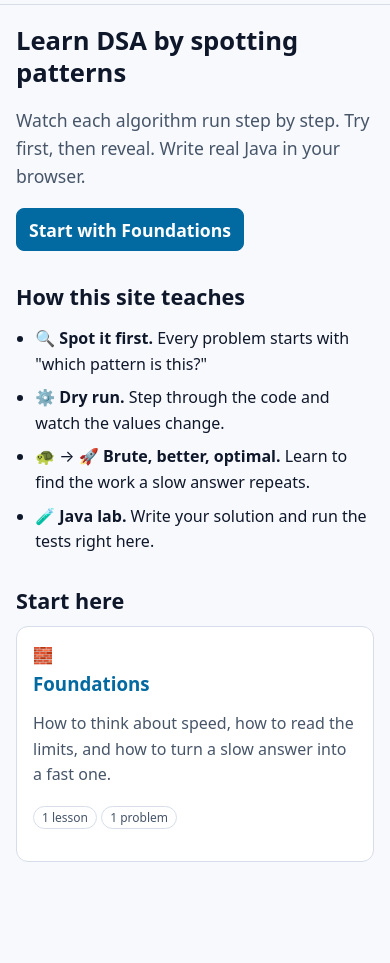
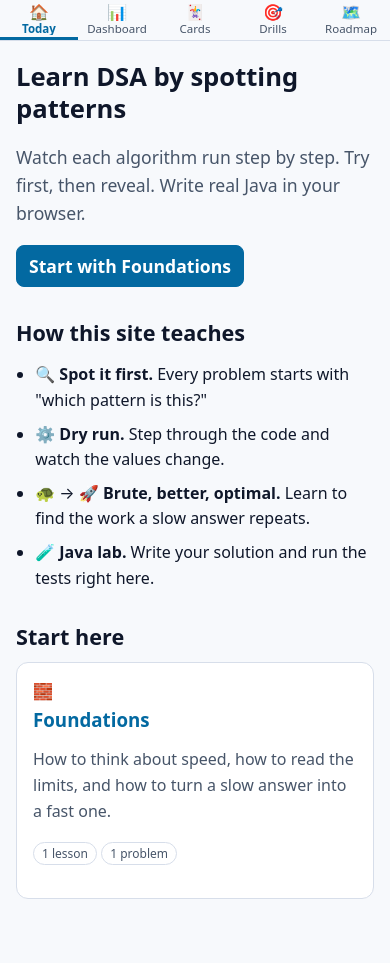
Before and after one commit to AkashkumarChoudhary/dsa-playbook, a website built with Vite: page index.html in a window 390 px wide. Shown: the part 56-1019 px from the top of the page. Before the commit the page ends 982 px from the top, so only its background shows below. Built offline with nearby package versions, Linux system fonts and the light colour scheme.

Commit message:
feat(app): wire the new pages, top nav, module dots and boot (Part 1b Task 22)
Co-Authored-By: Claude Opus 5.5 <noreply@anthropic.com>

```diff
--- a/src/main.ts
+++ b/src/main.ts
@@ -12,7 +12,7 @@ import './styles/index.css';
 const store = createStore(browserStorage(window), window);
 const theme = initTheme(window, store);
 const registry = buildRegistry(contentInput);
-const shell = mountShell(document.getElementById('app') as HTMLElement, registry, theme);
+const shell = mountShell(document.getElementById('app') as HTMLElement, registry, theme, store);
 const runner = new TeaVMRunner();
 window.__dsa = { routes: allRoutes(registry) };
 
--- a/src/pages/router-view.ts
+++ b/src/pages/router-view.ts
@@ -4,11 +4,18 @@ import type { Route } from '../core/router';
 import type { Store } from '../core/store';
 import type { createEditor } from '../lab/editor';
 import type { JavaRunner } from '../lab/runner';
-import { renderHome } from './home';
+import { mountCardsPage } from './cards-page';
+import { clockOf } from './clock';
+import { renderDashboard } from './dashboard-page';
+import { mountDrillsPage } from './drills-page';
 import { mountLessonPage } from './lesson-page';
 import { mountModulePage } from './module-page';
 import { renderNotFound } from './not-found';
 import { mountProblemPage } from './problem-page';
+import { renderRoadmap } from './roadmap-page';
+import { mountSettings } from './settings-page';
+import { renderSheet } from './sheet-page';
+import { renderToday } from './today';
 
 export interface PageContext {
   registry: Registry;
@@ -20,33 +27,50 @@ export interface PageContext {
 }
 
 const noop = () => {};
+const titled = (title: string, cleanup: () => void = noop) => ({ title: `${title} · DSA Playbook`, cleanup });
 
 export function renderRoute(route: Route, outlet: HTMLElement, ctx: PageContext): { title: string; cleanup: () => void } {
   outlet.innerHTML = '';
-  if (route.name === 'home') {
-    render(outlet, renderHome(ctx.registry));
-    return { title: 'DSA Playbook', cleanup: noop };
-  }
-  if (route.name === 'module') {
-    const m = ctx.registry.module(route.id);
-    if (m) {
-      const cleanup = mountModulePage(outlet, m, ctx);
-      return { title: `${m.title} · DSA Playbook`, cleanup };
+  const now = clockOf(ctx);
+  switch (route.name) {
+    case 'home':
+      render(outlet, renderToday(ctx, now()));
+      return { title: 'DSA Playbook', cleanup: noop };
+    case 'dashboard':
+      render(outlet, renderDashboard(ctx, now()));
+      return titled('Dashboard');
+    case 'roadmap':
+      render(outlet, renderRoadmap(ctx));
+      return titled('Roadmap');
+    case 'settings':
+      return titled('Settings', mountSettings(outlet, ctx));
+    case 'drills':
+      return titled('Spot-It drill', mountDrillsPage(outlet, ctx, { moduleId: route.moduleId }));
+    case 'cards':
+      return titled('Flashcards', mountCardsPage(outlet, ctx, route.deck));
+    case 'sheet': {
+      const sheet = ctx.registry.sheet(route.id);
+      if (!sheet) break;
+      render(outlet, renderSheet(sheet, ctx));
+      return titled(sheet.title);
     }
-  }
-  if (route.name === 'lesson') {
-    const lesson = ctx.registry.lesson(route.id);
-    if (lesson) {
-      const cleanup = mountLessonPage(outlet, lesson, ctx);
-      return { title: `${lesson.title} · DSA Playbook`, cleanup };
+    case 'module': {
+      const m = ctx.registry.module(route.id);
+      if (!m) break;
+      return titled(m.title, mountModulePage(outlet, m, ctx));
     }
-  }
-  if (route.name === 'problem') {
-    const problem = ctx.registry.problem(route.id);
-    if (problem) {
-      const cleanup = mountProblemPage(outlet, problem, ctx);
-      return { title: `${problem.title} · DSA Playbook`, cleanup };
+    case 'lesson': {
+      const lesson = ctx.registry.lesson(route.id);
+      if (!lesson) break;
+      return titled(lesson.title, mountLessonPage(outlet, lesson, ctx));
     }
+    case 'problem': {
+      const problem = ctx.registry.problem(route.id);
+      if (!problem) break;
+      return titled(problem.title, mountProblemPage(outlet, problem, ctx));
+    }
+    case 'notFound':
+      break;
   }
   render(outlet, renderNotFound());
   return { title: 'Not found · DSA Playbook', cleanup: noop };
--- a/src/pages/shell.ts
+++ b/src/pages/shell.ts
@@ -1,21 +1,51 @@
 import { html, render } from '../core/html';
 import type { Registry } from '../core/registry';
 import { href, type Route } from '../core/router';
+import type { Store, StoredState } from '../core/store';
 import type { ThemeControl } from '../core/theme';
+import { lessonDone } from '../engine/mastery';
+import { startedModules } from '../engine/progress';
+import { isSolved } from '../engine/tracker';
 
 export interface Shell {
   outlet: HTMLElement;
   setActive(route: Route): void;
 }
 
-export function mountShell(root: HTMLElement, registry: Registry, theme: ThemeControl): Shell {
+type DotState = 'none' | 'started' | 'done';
+const DOT_LABEL: Record<DotState, string> = { none: 'Not started', started: 'Started', done: 'Done' };
+
+const NAV: { route: Exclude<Route, { name: 'notFound' }>; icon: string; label: string }[] = [
+  { route: { name: 'home' }, icon: '🏠', label: 'Today' },
+  { route: { name: 'dashboard' }, icon: '📊', label: 'Dashboard' },
+  { route: { name: 'cards' }, icon: '🃏', label: 'Cards' },
+  { route: { name: 'drills' }, icon: '🎯', label: 'Drills' },
+  { route: { name: 'roadmap' }, icon: '🗺️', label: 'Roadmap' },
+];
+
+/** Empty until a lesson of the module is opened. Full when every built lesson is done and every built problem is solved. */
+function moduleDot(registry: Registry, state: Readonly<StoredState>, moduleId: string, started: ReadonlySet<string>): DotState {
+  const m = registry.module(moduleId);
+  if (!m) return 'none';
+  const items = m.lessonIds.length + m.problemIds.length;
+  const done = items > 0 && m.lessonIds.every((id) => lessonDone(state, id)) && m.problemIds.every((id) => isSolved(state.problems[id]));
+  if (done) return 'done';
+  return started.has(moduleId) ? 'started' : 'none';
+}
+
+export function mountShell(root: HTMLElement, registry: Registry, theme: ThemeControl, store?: Store): Shell {
   render(root, html`
     <a class="visually-hidden" href="#main">Skip to content</a>
     <header class="topbar">
-      <button type="button" class="menu-btn" data-action="menu" aria-label="Open menu" aria-expanded="false">☰</button>
-      <a class="brand" href="#/">🧩 DSA Playbook</a>
-      <span class="spacer"></span>
-      <button type="button" data-action="theme" aria-label="Switch dark or light theme">🌓</button>
+      <div class="topbar-row">
+        <button type="button" class="menu-btn" data-action="menu" aria-label="Open menu" aria-expanded="false">☰</button>
+        <a class="brand" href="#/">🧩 DSA Playbook</a>
+        <span class="spacer"></span>
+        <button type="button" data-action="theme" aria-label="Switch dark or light theme">🌓</button>
+      </div>
+      <nav class="topnav" aria-label="Main">
+        ${NAV.map((n) => html`<a href="${href(n.route)}"><span class="nav-icon" aria-hidden="true">${n.icon}</span><span>${n.label}</span></a>`)}
+      </nav>
     </header>
     <div class="layout">
       <aside class="sidebar" aria-label="Modules">
@@ -23,7 +53,7 @@ export function mountShell(root: HTMLElement, registry: Registry, theme: ThemeCo
           ${registry.modules.map((m) => html`
             <h2>${m.level}</h2>
             <ul>
-              <li><a class="module-link" href="${href({ name: 'module', id: m.id })}">${m.icon} ${m.title}</a></li>
+              <li><a class="module-link" href="${href({ name: 'module', id: m.id })}"><span class="dot" data-module-dot="${m.id}" data-state="none" role="img" aria-label="${DOT_LABEL.none}"></span> ${m.icon} ${m.title}</a></li>
               ${m.lessonIds.map((id) => registry.lesson(id)).filter(Boolean).map((l) => html`<li><a href="${href({ name: 'lesson', id: l!.id })}">📖 ${l!.title}</a></li>`)}
               ${m.problemIds.map((id) => registry.problem(id)).filter(Boolean).map((p) => html`<li><a href="${href({ name: 'problem', id: p!.id })}">🧪 ${p!.title}</a></li>`)}
             </ul>`)}
@@ -53,6 +83,19 @@ export function mountShell(root: HTMLElement, registry: Registry, theme: ThemeCo
     if ((e.target as HTMLElement).closest('a')) setMenu(false);
   });
 
+  const drawDots = (state: Readonly<StoredState>) => {
+    const started = startedModules(state, (id) => registry.roadmapLesson(id)?.moduleId);
+    root.querySelectorAll<HTMLElement>('[data-module-dot]').forEach((dot) => {
+      const s = moduleDot(registry, state, dot.dataset.moduleDot ?? '', started);
+      dot.dataset.state = s;
+      dot.setAttribute('aria-label', DOT_LABEL[s]);
+    });
+  };
+  if (store) {
+    drawDots(store.get());
+    store.subscribe(drawDots);
+  }
+
   return {
     outlet: root.querySelector('main') as HTMLElement,
     setActive(route) {
@@ -61,6 +104,11 @@ export function mountShell(root: HTMLElement, registry: Registry, theme: ThemeCo
         if (a.getAttribute('href') === target) a.setAttribute('aria-current', 'page');
         else a.removeAttribute('aria-current');
       });
+      // Top nav links match by page name, so #/cards/due still marks Cards.
+      root.querySelectorAll('.topnav a').forEach((a, i) => {
+        if (NAV[i]!.route.name === route.name) a.setAttribute('aria-current', 'page');
+        else a.removeAttribute('aria-current');
+      });
     },
   };
 }
--- a/src/styles/lesson.css
+++ b/src/styles/lesson.css
@@ -1,5 +1,5 @@
 .lesson .lead { font-size: 1.1rem; }
-.lesson section { scroll-margin-top: 4rem; }
+.lesson section { scroll-margin-top: calc(var(--top-h) + 0.5rem); }
 .picture-steps { list-style: none; padding: 0; counter-reset: step; display: grid; gap: 0.6rem; margin: 0 0 1rem; }
 .picture-steps li { display: grid; grid-template-columns: 2.5rem minmax(0, 1fr); gap: 0.6rem; align-items: start; background: var(--card); border: 1px solid var(--line); border-radius: var(--radius); padding: 0.6rem 0.8rem; }
 .picture-steps p { margin: 0.1rem 0 0; }
--- a/src/styles/problem.css
+++ b/src/styles/problem.css
@@ -1,4 +1,4 @@
-.problem section { scroll-margin-top: 4rem; }
+.problem section { scroll-margin-top: calc(var(--top-h) + 0.5rem); }
 .spot-first { display: grid; gap: 0.5rem; }
 .spot-options { display: grid; gap: 0.35rem; }
 .spot-options label { display: flex; gap: 0.5rem; align-items: center; padding: 0.4rem 0.6rem; border: 1px solid var(--line); border-radius: 8px; cursor: pointer; }
--- a/src/styles/shell.css
+++ b/src/styles/shell.css
@@ -1,20 +1,33 @@
-.topbar { position: sticky; top: 0; z-index: 20; display: flex; align-items: center; gap: 0.75rem; padding: 0.6rem 1rem; background: var(--bg); border-bottom: 1px solid var(--line); }
+:root { --top-h: calc(6rem + 2px); }
+.topbar { position: sticky; top: 0; z-index: 20; background: var(--bg); border-bottom: 1px solid var(--line); }
+.topbar-row { display: flex; align-items: center; gap: 0.75rem; padding: 0 1rem; height: 3.3rem; }
 .brand { font-weight: 700; color: var(--text); text-decoration: none; font-size: 1.05rem; }
 .topbar .spacer { flex: 1; }
 .menu-btn { display: inline-flex; }
+.topnav { display: grid; grid-template-columns: repeat(5, minmax(0, 1fr)); height: 2.7rem; border-top: 1px solid var(--line); }
+.topnav a { display: flex; flex-direction: column; align-items: center; justify-content: center; gap: 0.05rem; min-width: 0; padding: 0 0.15rem; font-size: 0.72rem; line-height: 1.15; color: var(--muted); text-decoration: none; transition: color var(--dur) ease; }
+.topnav a span { max-width: 100%; overflow: hidden; text-overflow: ellipsis; white-space: nowrap; }
+.topnav .nav-icon { font-size: 1rem; }
+.topnav a:hover { color: var(--text); }
+.topnav a[aria-current='page'] { color: var(--accent); font-weight: 700; box-shadow: inset 0 -3px 0 var(--accent); }
+@media (min-width: 700px) { .topnav a { flex-direction: row; gap: 0.4rem; font-size: 0.9rem; } }
 .layout { display: grid; grid-template-columns: minmax(0, 1fr); }
-.sidebar { position: fixed; inset: 3.3rem auto 0 0; width: min(18rem, 85vw); background: var(--bg-2); border-right: 1px solid var(--line); padding: 1rem; overflow-y: auto; transform: translateX(-105%); visibility: hidden; transition: transform var(--dur) ease, visibility var(--dur); z-index: 15; }
+.sidebar { position: fixed; inset: var(--top-h) auto 0 0; width: min(18rem, 85vw); background: var(--bg-2); border-right: 1px solid var(--line); padding: 1rem; overflow-y: auto; transform: translateX(-105%); visibility: hidden; transition: transform var(--dur) ease, visibility var(--dur); z-index: 15; }
 body.nav-open .sidebar { transform: none; visibility: visible; }
 .sidebar h2 { font-size: 0.8rem; text-transform: uppercase; letter-spacing: 0.05em; color: var(--muted); margin: 1rem 0 0.3rem; }
 .sidebar ul { list-style: none; margin: 0; padding: 0; }
 .sidebar a { display: block; padding: 0.3rem 0.5rem; border-radius: 6px; color: var(--text); text-decoration: none; font-size: 0.95rem; }
 .sidebar a[aria-current='page'] { background: var(--accent); color: var(--on-accent); }
 .sidebar .module-link { font-weight: 600; }
+.dot { display: inline-block; width: 0.7rem; height: 0.7rem; border-radius: 50%; border: 2px solid var(--muted); vertical-align: middle; }
+.dot[data-state='started'] { border-color: var(--accent); background: linear-gradient(90deg, var(--accent) 50%, transparent 50%); }
+.dot[data-state='done'] { border-color: var(--ok); background: var(--ok); }
+.sidebar a[aria-current='page'] .dot { border-color: var(--on-accent); }
 main.outlet { padding: 1.25rem 1rem 4rem; max-width: 56rem; width: 100%; margin: 0 auto; min-width: 0; outline: none; }
 @media (min-width: 1000px) {
   .menu-btn { display: none; }
   .layout { grid-template-columns: 17rem minmax(0, 1fr); }
-  .sidebar { position: sticky; top: 3.3rem; height: calc(100vh - 3.3rem); transform: none; visibility: visible; width: auto; }
+  .sidebar { position: sticky; top: var(--top-h); height: calc(100vh - var(--top-h)); transform: none; visibility: visible; width: auto; }
 }
 .hero p { font-size: 1.1rem; color: var(--muted); max-width: 40rem; }
 .module-grid { display: grid; gap: 1rem; grid-template-columns: repeat(auto-fill, minmax(min(100%, 16rem), 1fr)); }
```
Also changed, not shown: src/core/registry.ts (+12 -0 lines), tests/unit/core/registry.test.ts (+8 -1 lines), tests/unit/pages/router-view.test.ts (added, +18 -0 lines), tests/unit/pages/shell.test.ts (+47 -1 lines).
